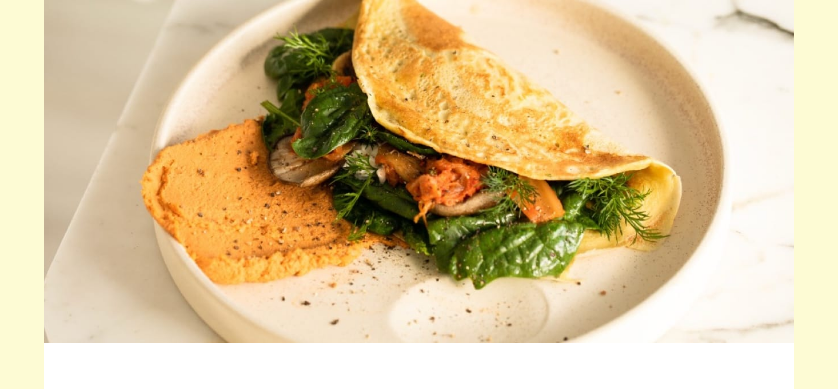
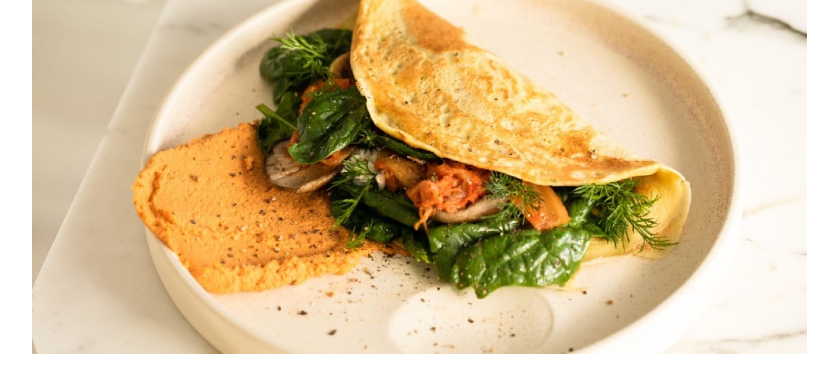
Before and after one commit to cma1uba/Recipe-page, a plain HTML site: page index.html in a window 1280 px wide. Shown: the top 389 px of the page, without its empty margins (221-1059 px from the left). Drawn offline with Linux system fonts and the light colour scheme.

Commit message:
Update style.css

```diff
--- a/styles/style.css
+++ b/styles/style.css
@@ -8,11 +8,10 @@ body{
   color: #333;
   line-height: 1.6;
   margin: 0;
-  background-color: #fdfbd4;
   font-family: outfit, sans-serif;
 }
 .container{
-  max-width: 750px;
+  max-width: 775px;
   background: #fff;
   margin: 0 auto;
   background: hsl(0, 0%, 100%);
```
